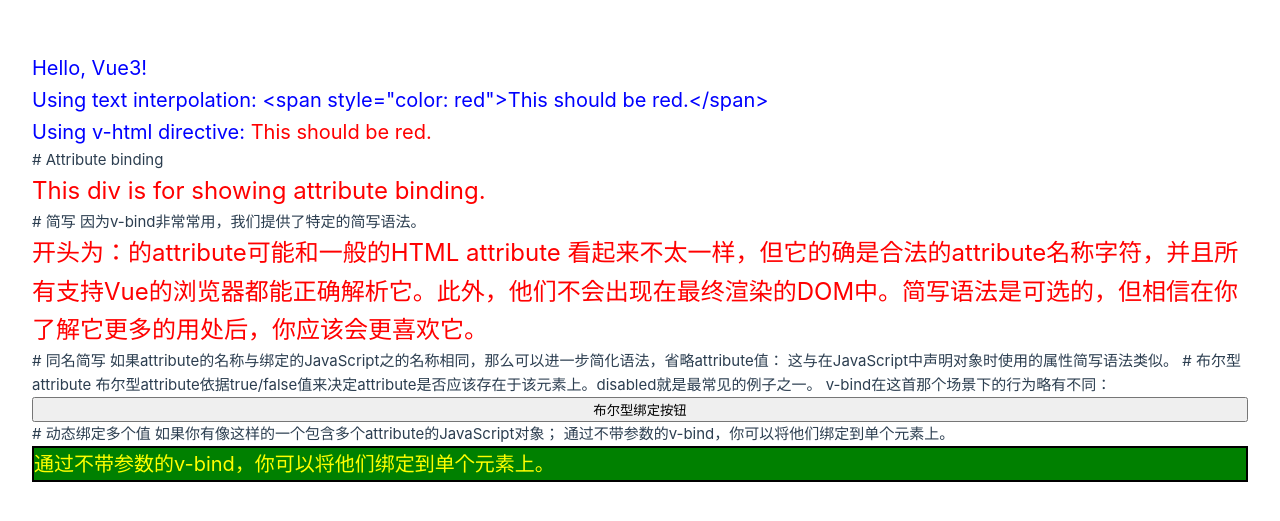
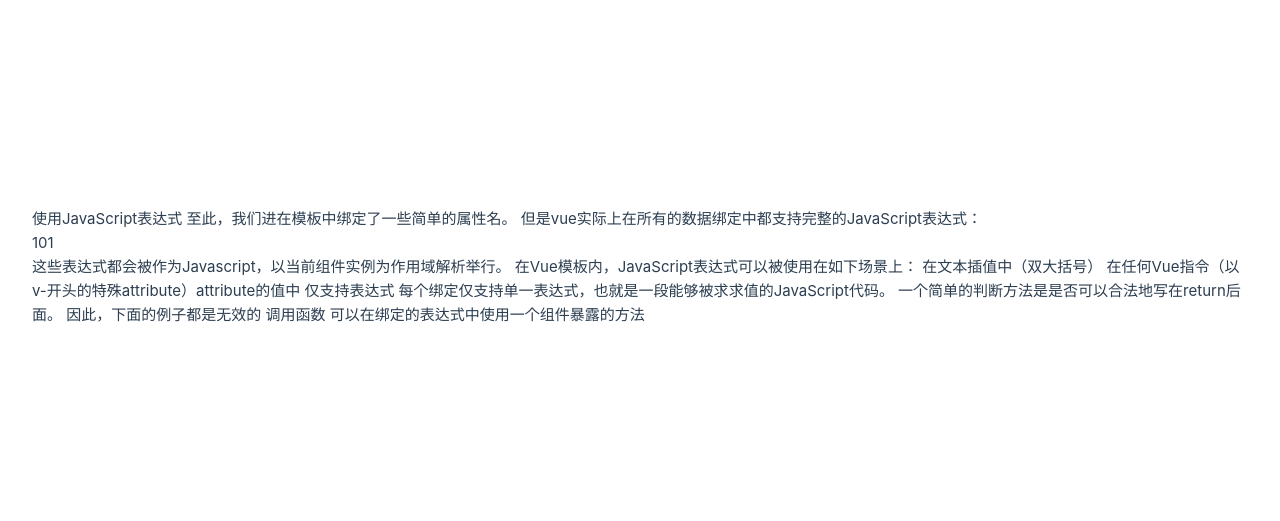
Before and after one commit to ShenlongDev/vue_xx, a Vue app: page / in a window 1280 px wide. Shown: the part 133-654 px from the top of the page. Built offline with nearby package versions, Linux system fonts and the light colour scheme.

Commit message:
JavaScript expression

```diff
--- a/src/MyApp.vue
+++ b/src/MyApp.vue
@@ -1,65 +1,28 @@
 <script setup>
-  const msg = 'Hello, Vue3!'
-  const rawHtml = '<span style="color: red">This should be red.</span>'
-  const dynamicId = 'firstBinding'
-  const isDisabled = false
-  const objectOfAttrs = {
-    id: 'oid',
-    class: 'oclass',
-    style: 'background-color: green'
-  }
+  const number = 100
 </script>
 
 <template>
-  <p>{{ msg }}</p>
-  <p>Using text interpolation: {{ rawHtml }}</p>
-  <p>Using v-html directive: <span v-html="rawHtml"></span></p>
-  # Attribute binding
-  <div v-bind:id="dynamicId">
-    This div is for showing attribute binding.
-  </div>
+  使用JavaScript表达式
+  至此，我们进在模板中绑定了一些简单的属性名。
+  但是vue实际上在所有的数据绑定中都支持完整的JavaScript表达式：
 
-  # 简写
-  因为v-bind非常常用，我们提供了特定的简写语法。
-  <div :id="dynamicId">
-    开头为：的attribute可能和一般的HTML attribute 看起来不太一样，但它的确是合法的attribute名称字符，并且所有支持Vue的浏览器都能正确解析它。此外，他们不会出现在最终渲染的DOM中。简写语法是可选的，但相信在你了解它更多的用处后，你应该会更喜欢它。
-  </div>
+  <span>{{ number + 1 }}</span>
 
-  # 同名简写
-  如果attribute的名称与绑定的JavaScript之的名称相同，那么可以进一步简化语法，省略attribute值：
-  这与在JavaScript中声明对象时使用的属性简写语法类似。
+  这些表达式都会被作为Javascript，以当前组件实例为作用域解析举行。
+  在Vue模板内，JavaScript表达式可以被使用在如下场景上：
+  在文本插值中（双大括号）
+  在任何Vue指令（以v-开头的特殊attribute）attribute的值中
 
-  # 布尔型attribute
-  布尔型attribute依据true/false值来决定attribute是否应该存在于该元素上。disabled就是最常见的例子之一。
-  v-bind在这首那个场景下的行为略有不同：
+  仅支持表达式
+  每个绑定仅支持单一表达式，也就是一段能够被求求值的JavaScript代码。
+  一个简单的判断方法是是否可以合法地写在return后面。
+  因此，下面的例子都是无效的
 
-  <button :disabled="isDisabled">布尔型绑定按钮</button>
-
-  # 动态绑定多个值
-  如果你有像这样的一个包含多个attribute的JavaScript对象；
-  通过不带参数的v-bind，你可以将他们绑定到单个元素上。
-  <div v-bind="objectOfAttrs">
-    通过不带参数的v-bind，你可以将他们绑定到单个元素上。
-  </div>
+  调用函数
+  可以在绑定的表达式中使用一个组件暴露的方法
 </template>
 
 <style scoped>
-  p {
-    color: blue;
-    font-size: 20px;
-  }
 
-  div#firstBinding {
-    color: red;
-    font-size: 24px;
-  }
-
-  #oid {
-    color: yellow;
-    font-size: 20px;
-  }
-
-  .oclass {
-    border: 2px solid black;
-  }
 </style>
```
